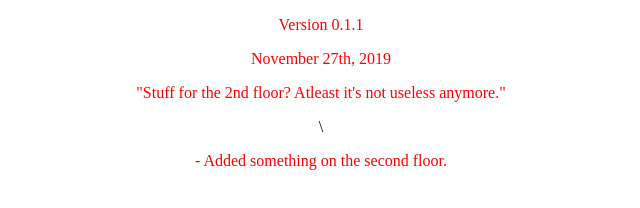
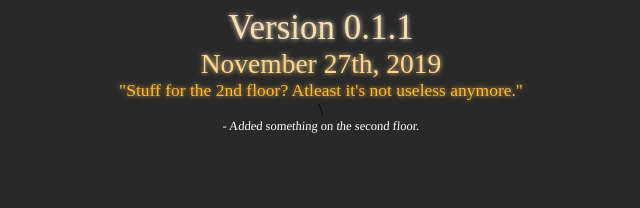
Before and after one commit to Zoxium/ft-changelog, a plain HTML site: page index.html in a window 1280 px wide. Shown: the whole page, without its empty margins (319-959 px from the left). Drawn offline with Linux system fonts and the light colour scheme.

Commit message:
Changed how the main page looks like.

```diff
--- a/looks.css
+++ b/looks.css
@@ -1,3 +1,35 @@
+body {
+    background-color: rgb(41, 41, 41)
+}
+
 p {
-    color: red;
+    margin: auto;
+    color: white;
 }
+
+.versionText {
+    font-size: 35px;
+    text-shadow: 0px 0px 5px wheat;
+    color: wheat;
+    font-family: MonospaceTypewriter;
+}
+
+.dateText {
+    font-size: 27.5px;
+    color: rgb(253, 214, 141);
+    text-shadow: 0px 0px 5px rgb(253, 214, 141);
+    font-family: MonospaceTypewriter;
+}
+
+.quoteText {
+    font-size: 17.5px;
+    color: rgb(255, 186, 57);
+    text-shadow: 0px 0px 5px rgb(255, 186, 57);
+    font-family: MonospaceTypewriter;
+}
+
+.changesText {
+    font-size: 12.5px;
+    transform: skewX(-5deg);
+    font-family: MonospaceTypewriter;
+}
```
